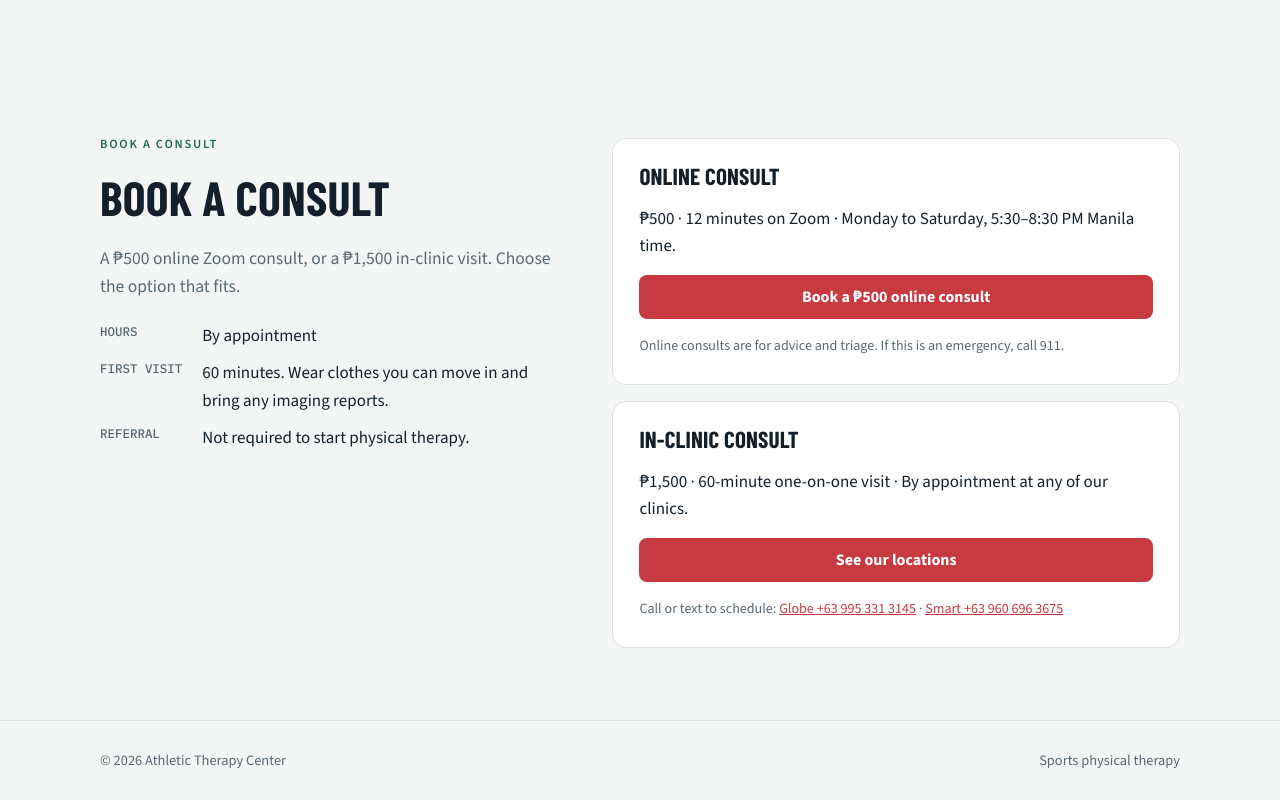
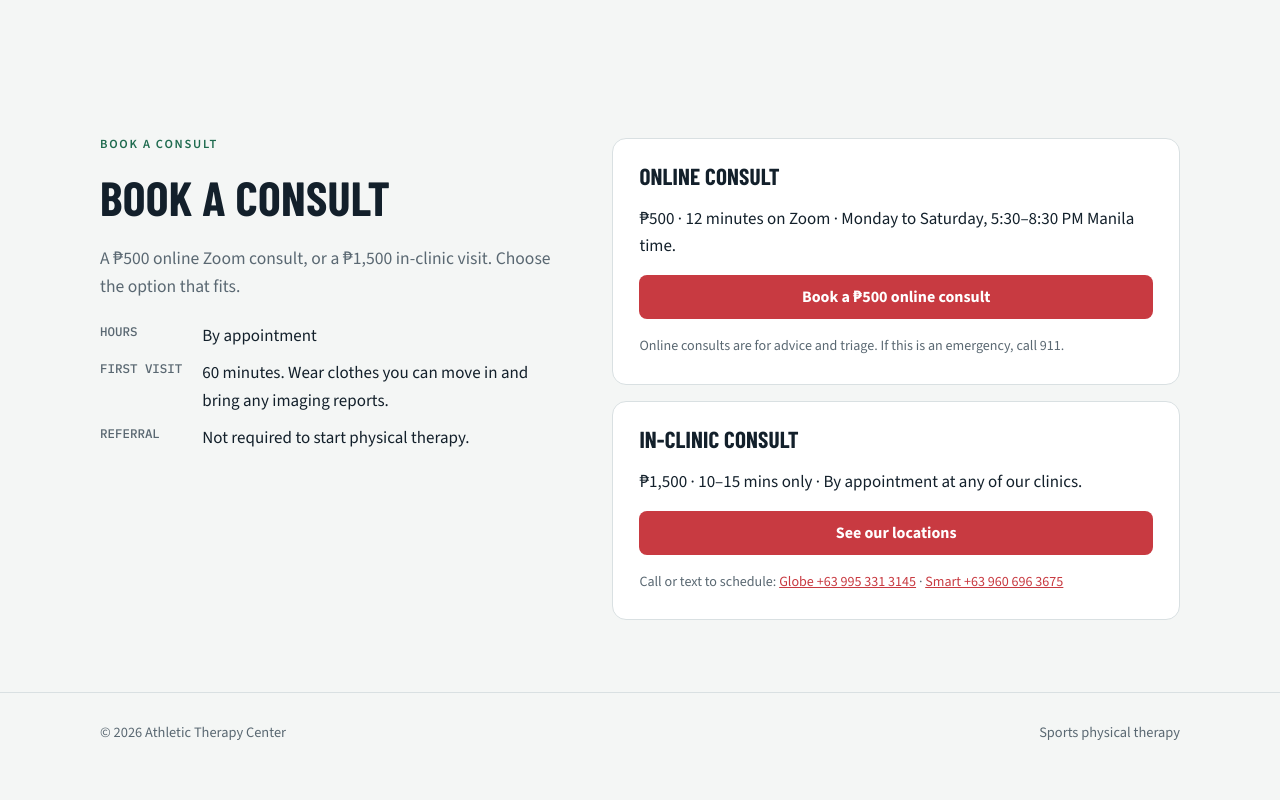
Before and after one commit to furiousdoc34/athletic-therapy-center, a plain HTML site: page index.html in a window 1280 px wide. Shown: the part 7009-7809 px from the top of the page. After the commit the page ends 7781 px from the top, so only its background shows below. Drawn offline with nearby package versions, Linux system fonts and the light colour scheme; a web font is replaced by a local one.

Commit message:
Set in-clinic consult duration to 10–15 mins only

```diff
--- a/index.html
+++ b/index.html
@@ -596,7 +596,7 @@ footer .wrap { display: flex; justify-content: space-between; gap: 12px; flex-wr
         </div>
         <div class="panel">
           <h3>In-clinic consult</h3>
-          <p>₱1,500 · 60-minute one-on-one visit · By appointment at any of our clinics.</p>
+          <p>₱1,500 · 10–15 mins only · By appointment at any of our clinics.</p>
           <a class="btn btn-primary" href="#locations">See our locations</a>
           <p class="note">Call or text to schedule: <a href="tel:+639953313145">Globe +63 995 331 3145</a> · <a href="tel:+639606963675">Smart +63 960 696 3675</a></p>
         </div>
```
